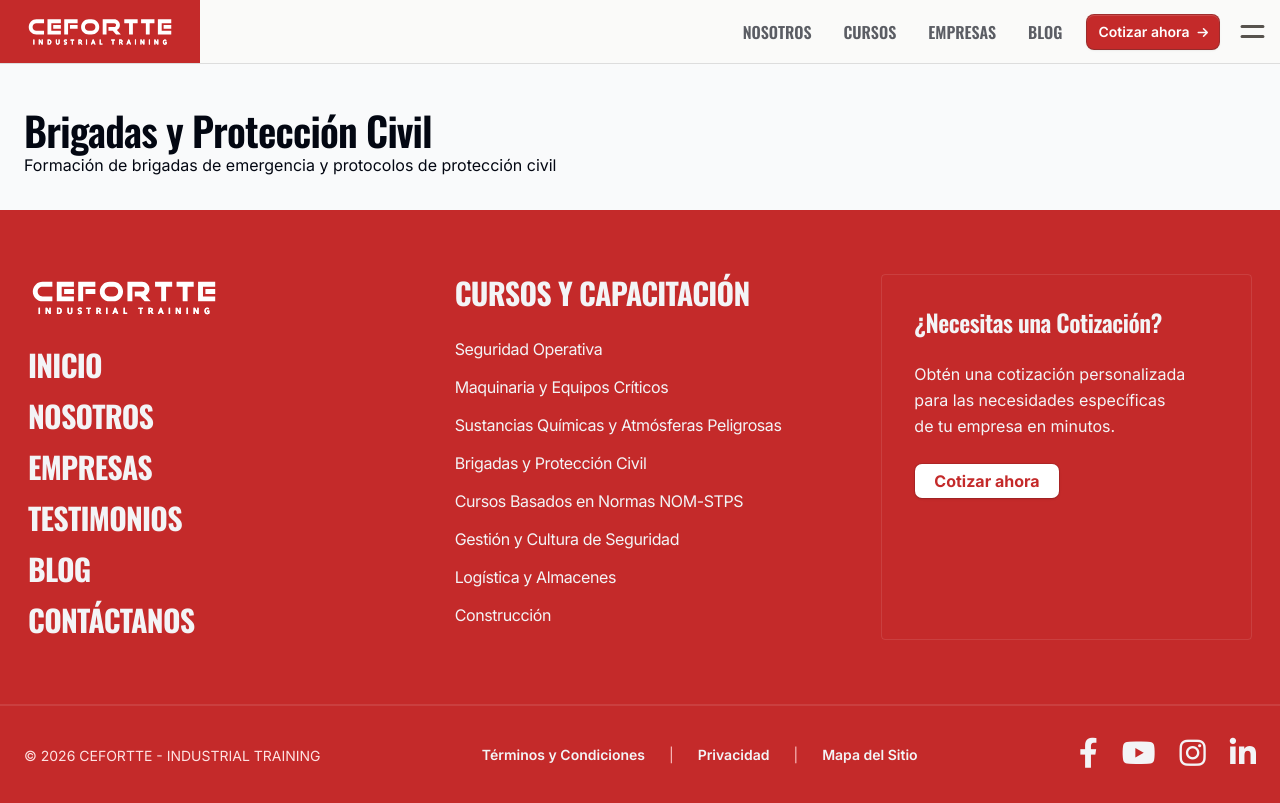
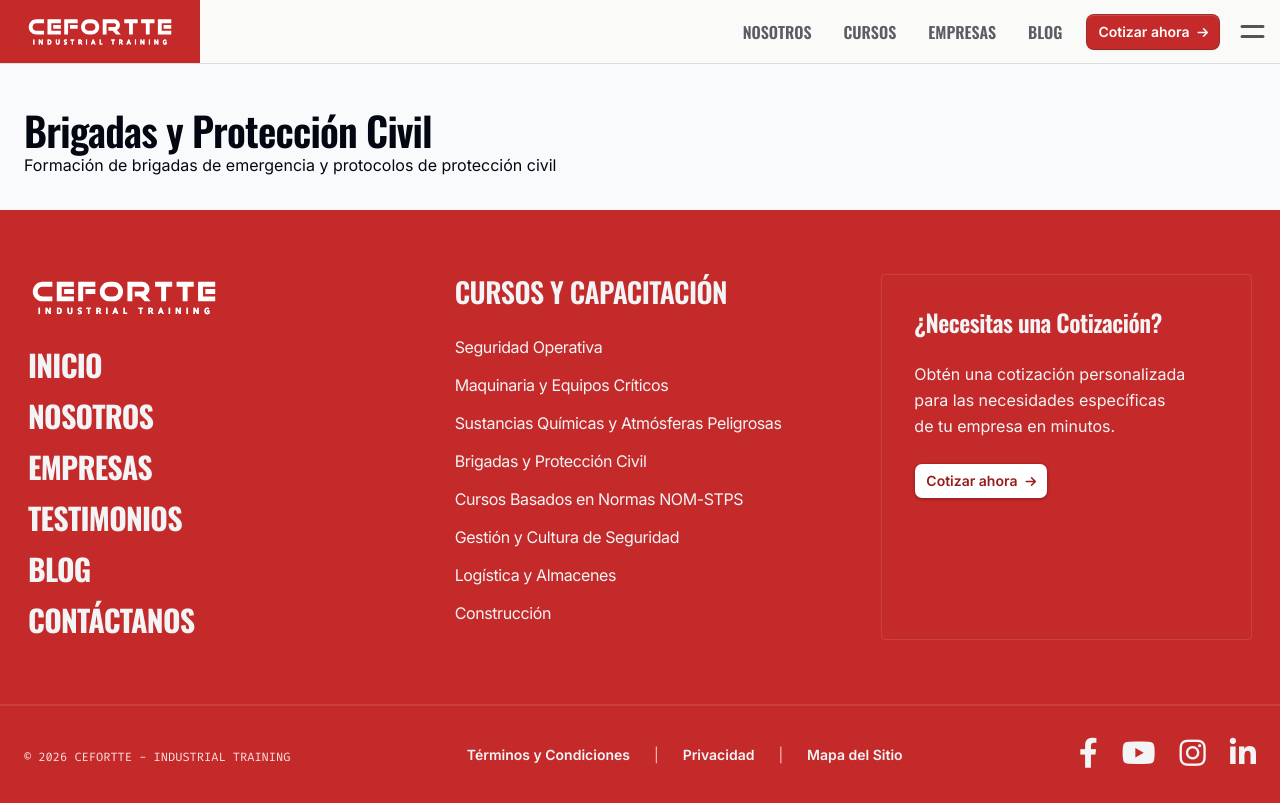
Before and after one commit to artmichel-dev/cefortte, a Next.js app: page /cursos/brigadas-proteccion-civil in a window 1280 px wide. Built offline with nearby package versions, Linux system fonts and the light colour scheme.

Commit message:
puli el footer

```diff
--- a/src/components/layout/Footer.tsx
+++ b/src/components/layout/Footer.tsx
@@ -48,9 +48,9 @@
             {/* Columna 2: Cursos */}
             <div className="mx-1">
               <Link href="/cursos" className="mb-6 inline-block transition-transform hover:translate-x-1">
-                <p className="mobile-nav-link text-3xl">Cursos y Capacitación</p>
+                <p className="mobile-nav-link text-title-md">Cursos y Capacitación</p>
               </Link>
-              <ul className="space-y-3">
+              <ul className="text-base space-y-3">
                 {[
                   { href: "/cursos/seguridad-operativa", label: "Seguridad Operativa" },
                   { href: "/cursos/maquinaria-equipos", label: "Maquinaria y Equipos Críticos" },
@@ -73,16 +73,12 @@
             {/* Columna 3: Card Cotización */}
             <div className="md:col-span-2 lg:col-span-1 mx-1">
               <div className="flex h-full flex-col justify-start rounded-sm border border-white/10 hover:border-white/20 hover:bg-white/5 p-8 transition-all duration-300">
-                <h3 className="mb-6 text-gray-100">¿Necesitas una Cotización?</h3>
+                <p className="text-h3 mb-6 text-gray-100">¿Necesitas una Cotización?</p>
                 <p className="mb-6 text-base leading-relaxed text-gray-100">
                   Obtén una cotización personalizada para las necesidades específicas de tu empresa en minutos.
                 </p>
-                <Button
-                  color="white"
-                  href="/cotizacion"
-                  className="w-max transition-colors transition-transform hover:translate-x-1"
-                >
-                  <p className="text-brand-700 font-bold text-base inline-block px-2">Cotizar ahora </p>
+                <Button color="white" href="/cotizacion" className="inline-flex w-max shadow-sm">
+                  Cotizar ahora <i className="fas fa-arrow-right text-xs text-brand-80" />
                 </Button>
               </div>
             </div>
@@ -95,9 +91,7 @@
         <div className="container grid grid-cols-1 items-center justify-items-center gap-2 lg:grid-cols-[auto_1fr_auto] lg:justify-items-start">
           {/* Copyright */}
           <div className="order-3 lg:order-1">
-            <small data-text="micro" className="text-brand-100">
-              &copy; 2026 CEFORTTE - INDUSTRIAL TRAINING
-            </small>
+            <small className="text-brand-100 text-micro">&copy; 2026 CEFORTTE - INDUSTRIAL TRAINING</small>
           </div>
 
           {/* Enlaces Legales */}
--- a/src/components/section/CtaSection.tsx
+++ b/src/components/section/CtaSection.tsx
@@ -64,7 +64,7 @@
         <div className="bg-brand-700 relative isolate overflow-hidden border border-brand-700/50 px-6 pt-16 rounded-2xl sm:rounded-3xl sm:px-16 md:pt-24 lg:flex lg:gap-x-20 lg:px-24 lg:pt-0">
           {/* Contenido */}
           <div
-            className={`mx-auto max-w-md text-center lg:mx-0 lg:flex-auto lg:py-32 lg:text-left transition-all duration-500 ease-out ${
+            className={`mx-auto max-w-md text-center lg:mx-0 lg:flex-auto lg:py-24 lg:text-left transition-all duration-500 ease-out ${
               isVisible ? "opacity-100 translate-y-0" : "opacity-0 translate-y-5"
             }`}
           >
--- a/src/components/section/FeactureGrid.tsx
+++ b/src/components/section/FeactureGrid.tsx
@@ -47,7 +47,7 @@
               <p className="text-display-md uppercase text-gray-50 drop-shadow-sm">{header.title}</p>
               <p className="text-body-lg mt-4 text-gray-100 drop-shadow-sm">{header.subtitle}</p>
               {/* CTAs alineados horizontalmente */}
-              <div className="mt-4 flex flex-col sm:flex-row items-center justify-center gap-4 sm:gap-x-6">
+              <div className="mt-4 flex flex-col sm:flex-row xl:text-left xl:justify-start justify-center gap-4 sm:gap-x-6">
                 <Button color="white" href={header.primaryCta.href} className="inline-flex w-max shadow-sm">
                   {header.primaryCta.text}
                   <i className="fas fa-arrow-right text-xs text-brand-800" />
--- a/src/components/section/ProcessTimeline.tsx
+++ b/src/components/section/ProcessTimeline.tsx
@@ -50,7 +50,7 @@
       <article>
         {/* Header */}
         <div
-          className={`container mx-auto text-left pb-12 transition-all duration-500 ease-out ${
+          className={`container mx-auto text-left transition-all duration-500 ease-out ${
             isVisible ? "opacity-100 translate-y-0" : "opacity-0 translate-y-5"
           }`}
         >
@@ -58,7 +58,7 @@
           <p className="text-body-lg mt-4 text-gray-800">{subtitle}</p>
 
           {/* Timeline con números arriba y cards abajo */}
-          <div className="relative mt-8">
+          <div className="relative mt-12">
             {/* Fila de números con línea conectora - Desktop */}
             <div className="hidden lg:grid lg:grid-cols-5 gap-4 mb-8 relative">
               {/* Línea conectora horizontal */}
@@ -87,7 +87,7 @@
                 {steps.map((step, index) => (
                   <div
                     key={index}
-                    className={`relative flex gap-6 transition-all duration-500 ease-out ${
+                    className={`relative flex gap-4 transition-all duration-500 ease-out ${
                       isVisible ? "opacity-100 translate-y-0" : "opacity-0 translate-y-5"
                     }`}
                     style={{ transitionDelay: isVisible ? `${150 + index * 100}ms` : "0ms" }}
@@ -105,12 +105,12 @@
                     </div>
 
                     {/* Card */}
-                    <div className="group flex-1 rounded-2xl bg-gray-100 p-6 hover:bg-white transition-colors">
+                    <div className="group flex-1 rounded-2xl bg-gray-100 p-4 hover:bg-white transition-colors">
                       <div className="mb-4 flex size-10 items-center justify-center rounded-lg bg-brand-700">
                         <i className={`${step.icon} text-xl text-brand-50`} />
                       </div>
-                      <p className="text-h4 text-gray-950 uppercase">{step.title}</p>
-                      <p className="text-body pt-4 text-gray-800">{step.description}</p>
+                      <p className="text-h5 text-gray-950 uppercase">{step.title}</p>
+                      <p className="text-body pt-2 text-gray-800">{step.description}</p>
                     </div>
                   </div>
                 ))}
@@ -118,11 +118,11 @@
             </div>
 
             {/* Grid de Cards - Desktop */}
-            <div className="hidden lg:grid lg:grid-cols-5 lg:gap-4 lg:auto-rows-fr">
+            <div className="hidden lg:grid lg:grid-cols-5 gap-2 xl:gap-4 lg:auto-rows-fr">
               {steps.map((step, index) => (
                 <div
                   key={index}
-                  className={`group rounded-2xl border border-gray-600/10 bg-gray-100 p-6 hover:bg-white transition-colors h-full flex flex-col ${
+                  className={`group rounded-2xl border border-gray-600/10 bg-gray-100 p-3 xl:p-6 hover:bg-white transition-colors h-full flex flex-col ${
                     isVisible ? "opacity-100 translate-y-0" : "opacity-0 translate-y-5"
                   }`}
                   style={{
@@ -135,8 +135,8 @@
                   <div className="mb-4 flex size-10 items-center justify-center rounded-lg bg-brand-700">
                     <i className={`${step.icon} text-xl text-brand-50`} />
                   </div>
-                  <p className="text-h4 text-gray-950 uppercase">{step.title}</p>
-                  <p className="text-body pt-4 text-gray-800 flex-grow">{step.description}</p>
+                  <p className="text-h4 text-gray-950 uppercase text-balance">{step.title}</p>
+                  <p className="text-body pt-4 text-gray-800 text-balance flex-grow">{step.description}</p>
                 </div>
               ))}
             </div>
```
